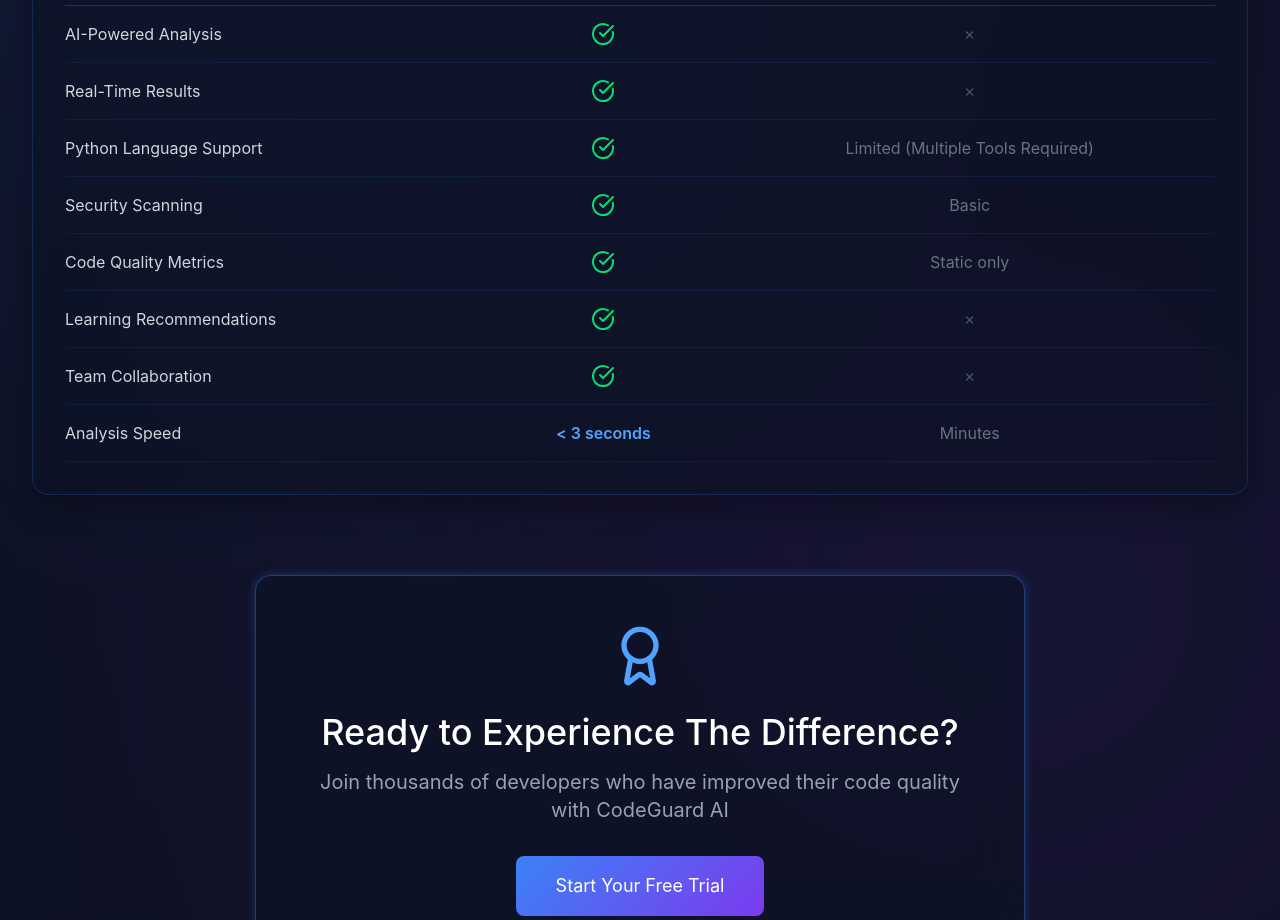
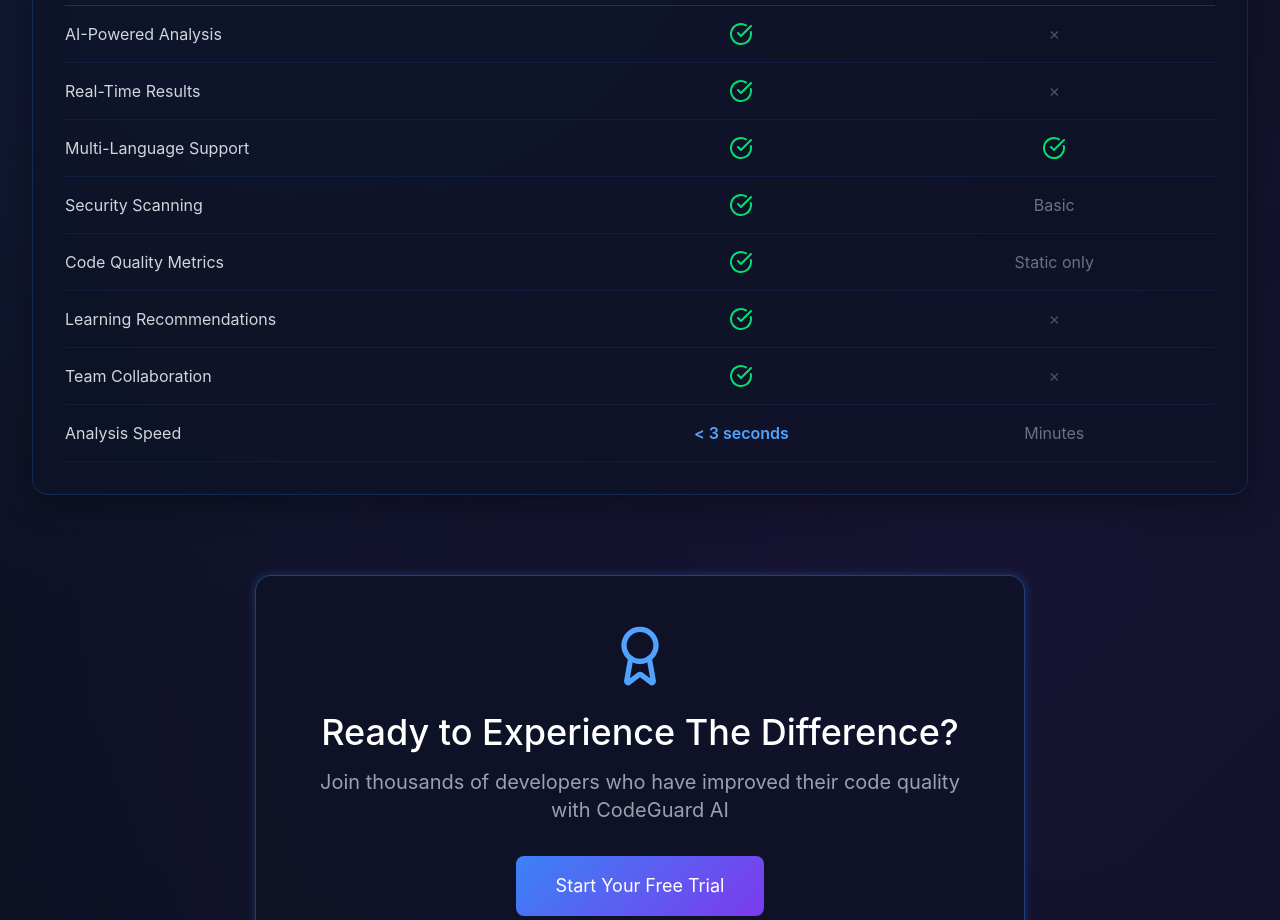
Before and after one commit to Vasudha-aga/CodeguardAI, a React (Vite) app in the folder frontend/: page /why-choose in a window 1280 px wide. Shown: the part 1720-2640 px from the top of the page. Built offline with nearby package versions, Linux system fonts and the light colour scheme.

Commit message:
fix: Update language support description in WhyChoose component

```diff
--- a/frontend/src/app/components/WhyChoose.tsx
+++ b/frontend/src/app/components/WhyChoose.tsx
@@ -183,7 +183,7 @@
                       {[
                         ['AI-Powered Analysis', true, false],
                         ['Real-Time Results', true, false],
-                        ['Python Language Support', true, "Limited (Multiple Tools Required)"],
+                        ['Multi-Language Support', true, true],
                         ['Security Scanning', true, 'Basic'],
                         ['Code Quality Metrics', true, "Static only"],
                         ['Learning Recommendations', true, false],
```
